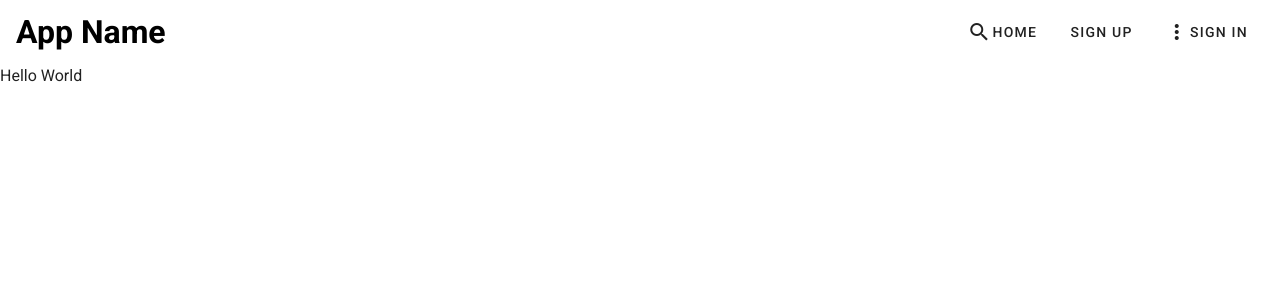
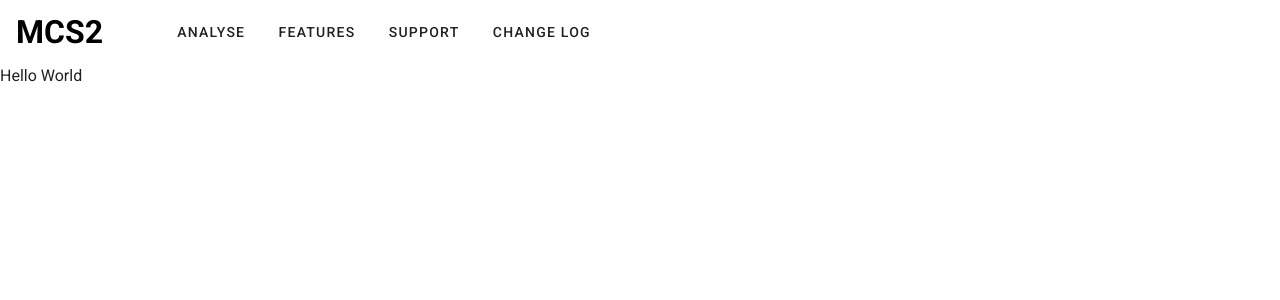
Before and after one commit to ZhanZhynn/FYP-DeepAnomalyDetection, a Nuxt app: page / in a window 1280 px wide. Shown: the top 300 px of the page. Built offline with nearby package versions, Linux system fonts and the light colour scheme.

Commit message:
updated nav bar

```diff
--- a/components/NavBar.vue
+++ b/components/NavBar.vue
@@ -3,12 +3,14 @@
         <v-toolbar elevation="0">
             <!-- <v-app-bar-nav-icon></v-app-bar-nav-icon> -->
 
-            <h1><a href="/" style="text-decoration: none; color: black">App Name</a></h1>
+            <div style="width:9rem;">
+                <h1><a href="/" style="text-decoration: none; color: black">MCS2</a></h1>
+            </div>
 
-            <v-spacer></v-spacer>
+            <!-- <v-spacer></v-spacer> -->
             <v-toolbar-items>
                 <v-btn text v-for="item in menuItems" :key="item.title" :to="item.path">
-                    <v-icon>{{ item.icon }}</v-icon>
+                    <!-- <v-icon>{{ item.icon }}</v-icon> -->
                     {{ item.title }}
                 </v-btn>
             </v-toolbar-items>
@@ -21,9 +23,10 @@ export default {
     data() {
         return {
             menuItems: [
-                { title: 'Home', path: '/index1', icon: 'mdi-magnify' },
-                { title: 'Sign Up', path: '/signup', icon: 'mdi-magnify-heart' },
-                { title: 'Sign In', path: '/signin', icon: 'mdi-dots-vertical' }
+                { title: 'Analyse', path: '/upload', icon: 'mdi-home' },
+                { title: 'Features', path: '/index1', icon: 'mdi-home' },
+                { title: 'Support', path: '/signup', icon: 'mdi-magnify-heart' },
+                { title: 'Change Log', path: '/signin', icon: 'mdi-dots-vertical' }
             ]
         }
     },
```
